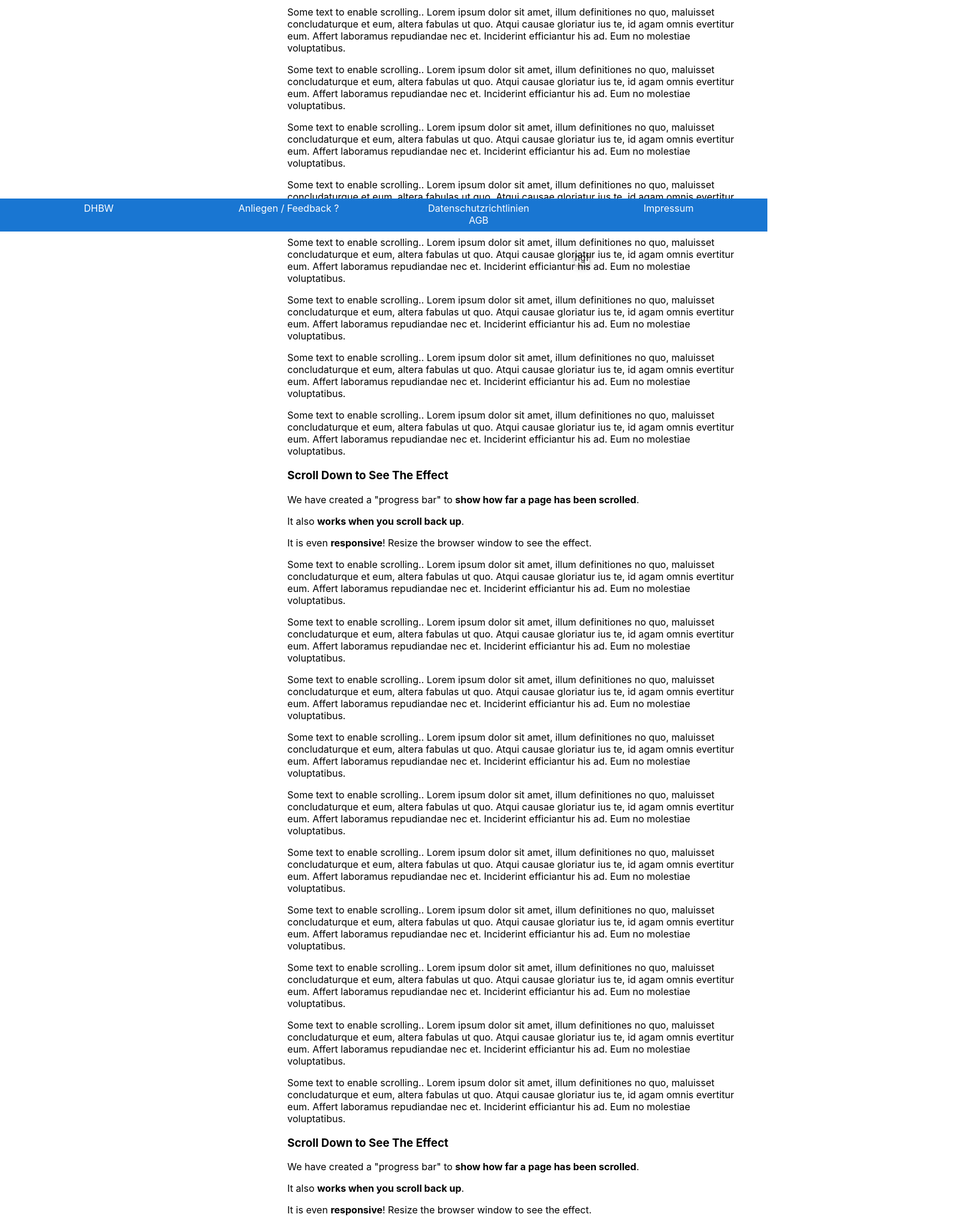
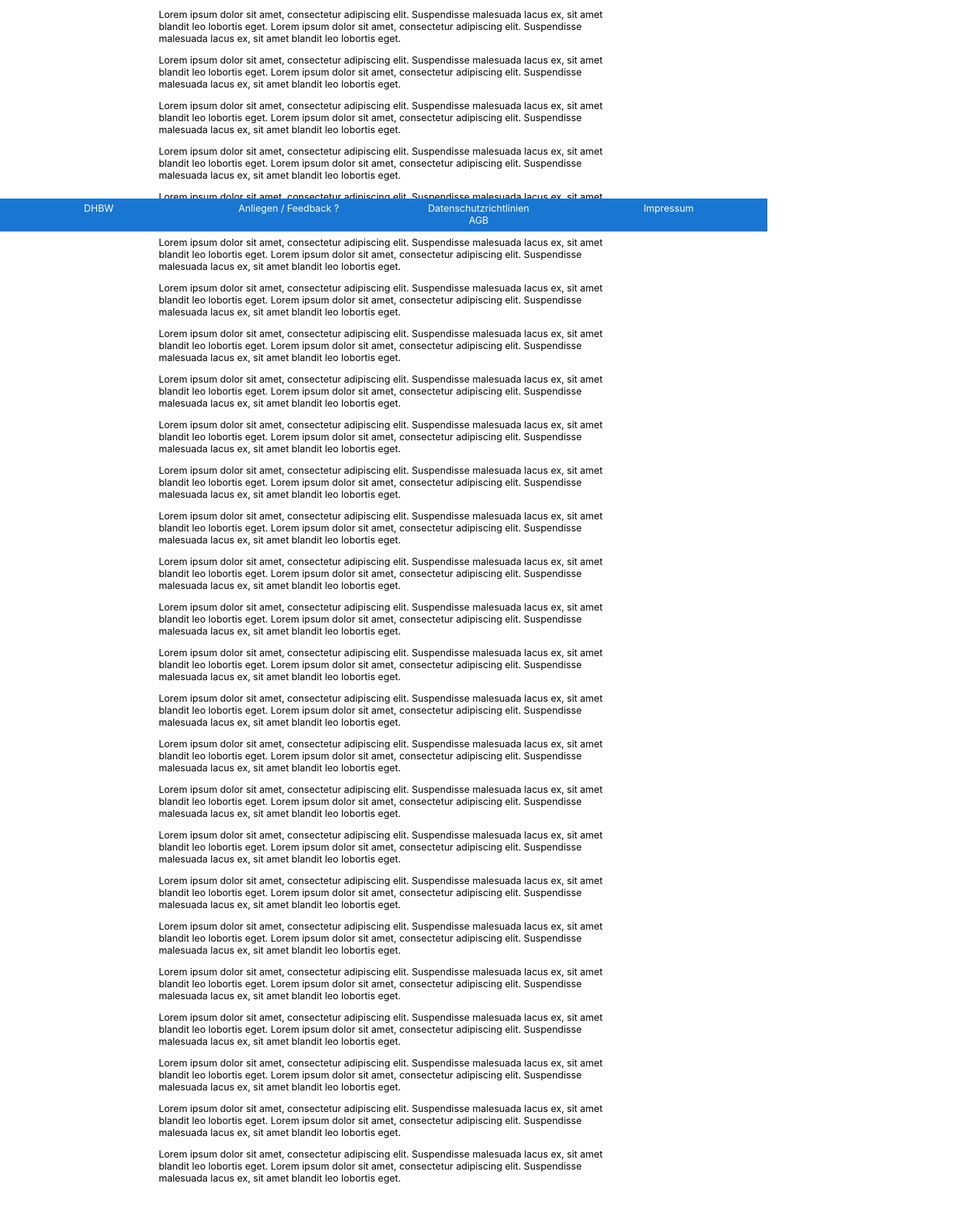
Before and after one commit to sakulklk/Lernmanagement, a Next.js app: page /JSK1 in a window 1280 px wide. Shown: the part 414-2453 px from the top of the page at 60% size, 1623 px wide, since content can reach past the window. Built offline with nearby package versions, Linux system fonts and the light colour scheme.

Commit message:
4 files modified

```diff
--- a/components/inhalt/K1/inhaltJSK1.js
+++ b/components/inhalt/K1/inhaltJSK1.js
@@ -19,250 +19,186 @@ export default function Sidemenu() {
             `}</style>
       <div className="content">
         <h3>Scroll Down to See The Effect</h3>
+
         <p>
-          We have created a "progress bar" to{' '}
-          <b>show how far a page has been scrolled</b>.
+          Lorem ipsum dolor sit amet, consectetur adipiscing elit. Suspendisse
+          malesuada lacus ex, sit amet blandit leo lobortis eget. Lorem ipsum
+          dolor sit amet, consectetur adipiscing elit. Suspendisse malesuada
+          lacus ex, sit amet blandit leo lobortis eget.
         </p>
         <p>
-          It also <b>works when you scroll back up</b>.
+          Lorem ipsum dolor sit amet, consectetur adipiscing elit. Suspendisse
+          malesuada lacus ex, sit amet blandit leo lobortis eget. Lorem ipsum
+          dolor sit amet, consectetur adipiscing elit. Suspendisse malesuada
+          lacus ex, sit amet blandit leo lobortis eget.
         </p>
         <p>
-          It is even <b>responsive</b>! Resize the browser window to see the
-          effect.
+          Lorem ipsum dolor sit amet, consectetur adipiscing elit. Suspendisse
+          malesuada lacus ex, sit amet blandit leo lobortis eget. Lorem ipsum
+          dolor sit amet, consectetur adipiscing elit. Suspendisse malesuada
+          lacus ex, sit amet blandit leo lobortis eget.
         </p>
         <p>
-          Some text to enable scrolling.. Lorem ipsum dolor sit amet, illum
-          definitiones no quo, maluisset concludaturque et eum, altera fabulas
-          ut quo. Atqui causae gloriatur ius te, id agam omnis evertitur eum.
-          Affert laboramus repudiandae nec et. Inciderint efficiantur his ad.
-          Eum no molestiae voluptatibus.
+          Lorem ipsum dolor sit amet, consectetur adipiscing elit. Suspendisse
+          malesuada lacus ex, sit amet blandit leo lobortis eget. Lorem ipsum
+          dolor sit amet, consectetur adipiscing elit. Suspendisse malesuada
+          lacus ex, sit amet blandit leo lobortis eget.
         </p>
         <p>
-          Some text to enable scrolling.. Lorem ipsum dolor sit amet, illum
-          definitiones no quo, maluisset concludaturque et eum, altera fabulas
-          ut quo. Atqui causae gloriatur ius te, id agam omnis evertitur eum.
-          Affert laboramus repudiandae nec et. Inciderint efficiantur his ad.
-          Eum no molestiae voluptatibus.
+          Lorem ipsum dolor sit amet, consectetur adipiscing elit. Suspendisse
+          malesuada lacus ex, sit amet blandit leo lobortis eget. Lorem ipsum
+          dolor sit amet, consectetur adipiscing elit. Suspendisse malesuada
+          lacus ex, sit amet blandit leo lobortis eget.
         </p>
         <p>
-          Some text to enable scrolling.. Lorem ipsum dolor sit amet, illum
-          definitiones no quo, maluisset concludaturque et eum, altera fabulas
-          ut quo. Atqui causae gloriatur ius te, id agam omnis evertitur eum.
-          Affert laboramus repudiandae nec et. Inciderint efficiantur his ad.
-          Eum no molestiae voluptatibus.
+          Lorem ipsum dolor sit amet, consectetur adipiscing elit. Suspendisse
+          malesuada lacus ex, sit amet blandit leo lobortis eget. Lorem ipsum
+          dolor sit amet, consectetur adipiscing elit. Suspendisse malesuada
+          lacus ex, sit amet blandit leo lobortis eget.
         </p>
         <p>
-          Some text to enable scrolling.. Lorem ipsum dolor sit amet, illum
-          definitiones no quo, maluisset concludaturque et eum, altera fabulas
-          ut quo. Atqui causae gloriatur ius te, id agam omnis evertitur eum.
-          Affert laboramus repudiandae nec et. Inciderint efficiantur his ad.
-          Eum no molestiae voluptatibus.
+          Lorem ipsum dolor sit amet, consectetur adipiscing elit. Suspendisse
+          malesuada lacus ex, sit amet blandit leo lobortis eget. Lorem ipsum
+          dolor sit amet, consectetur adipiscing elit. Suspendisse malesuada
+          lacus ex, sit amet blandit leo lobortis eget.
         </p>
         <p>
-          Some text to enable scrolling.. Lorem ipsum dolor sit amet, illum
-          definitiones no quo, maluisset concludaturque et eum, altera fabulas
-          ut quo. Atqui causae gloriatur ius te, id agam omnis evertitur eum.
-          Affert laboramus repudiandae nec et. Inciderint efficiantur his ad.
-          Eum no molestiae voluptatibus.
+          Lorem ipsum dolor sit amet, consectetur adipiscing elit. Suspendisse
+          malesuada lacus ex, sit amet blandit leo lobortis eget. Lorem ipsum
+          dolor sit amet, consectetur adipiscing elit. Suspendisse malesuada
+          lacus ex, sit amet blandit leo lobortis eget.
         </p>
         <p>
-          Some text to enable scrolling.. Lorem ipsum dolor sit amet, illum
-          definitiones no quo, maluisset concludaturque et eum, altera fabulas
-          ut quo. Atqui causae gloriatur ius te, id agam omnis evertitur eum.
-          Affert laboramus repudiandae nec et. Inciderint efficiantur his ad.
-          Eum no molestiae voluptatibus.
+          Lorem ipsum dolor sit amet, consectetur adipiscing elit. Suspendisse
+          malesuada lacus ex, sit amet blandit leo lobortis eget. Lorem ipsum
+          dolor sit amet, consectetur adipiscing elit. Suspendisse malesuada
+          lacus ex, sit amet blandit leo lobortis eget.
         </p>
         <p>
-          Some text to enable scrolling.. Lorem ipsum dolor sit amet, illum
-          definitiones no quo, maluisset concludaturque et eum, altera fabulas
-          ut quo. Atqui causae gloriatur ius te, id agam omnis evertitur eum.
-          Affert laboramus repudiandae nec et. Inciderint efficiantur his ad.
-          Eum no molestiae voluptatibus.
+          Lorem ipsum dolor sit amet, consectetur adipiscing elit. Suspendisse
+          malesuada lacus ex, sit amet blandit leo lobortis eget. Lorem ipsum
+          dolor sit amet, consectetur adipiscing elit. Suspendisse malesuada
+          lacus ex, sit amet blandit leo lobortis eget.
         </p>
         <p>
-          Some text to enable scrolling.. Lorem ipsum dolor sit amet, illum
-          definitiones no quo, maluisset concludaturque et eum, altera fabulas
-          ut quo. Atqui causae gloriatur ius te, id agam omnis evertitur eum.
-          Affert laboramus repudiandae nec et. Inciderint efficiantur his ad.
-          Eum no molestiae voluptatibus.
+          Lorem ipsum dolor sit amet, consectetur adipiscing elit. Suspendisse
+          malesuada lacus ex, sit amet blandit leo lobortis eget. Lorem ipsum
+          dolor sit amet, consectetur adipiscing elit. Suspendisse malesuada
+          lacus ex, sit amet blandit leo lobortis eget.
         </p>
         <p>
-          Some text to enable scrolling.. Lorem ipsum dolor sit amet, illum
-          definitiones no quo, maluisset concludaturque et eum, altera fabulas
-          ut quo. Atqui causae gloriatur ius te, id agam omnis evertitur eum.
-          Affert laboramus repudiandae nec et. Inciderint efficiantur his ad.
-          Eum no molestiae voluptatibus.
+          Lorem ipsum dolor sit amet, consectetur adipiscing elit. Suspendisse
+          malesuada lacus ex, sit amet blandit leo lobortis eget. Lorem ipsum
+          dolor sit amet, consectetur adipiscing elit. Suspendisse malesuada
+          lacus ex, sit amet blandit leo lobortis eget.
         </p>
         <p>
-          Some text to enable scrolling.. Lorem ipsum dolor sit amet, illum
-          definitiones no quo, maluisset concludaturque et eum, altera fabulas
-          ut quo. Atqui causae gloriatur ius te, id agam omnis evertitur eum.
-          Affert laboramus repudiandae nec et. Inciderint efficiantur his ad.
-          Eum no molestiae voluptatibus.
-        </p>{' '}
-        <h3>Scroll Down to See The Effect</h3>
-        <p>
-          We have created a "progress bar" to{' '}
-          <b>show how far a page has been scrolled</b>.
+          Lorem ipsum dolor sit amet, consectetur adipiscing elit. Suspendisse
+          malesuada lacus ex, sit amet blandit leo lobortis eget. Lorem ipsum
+          dolor sit amet, consectetur adipiscing elit. Suspendisse malesuada
+          lacus ex, sit amet blandit leo lobortis eget.
         </p>
         <p>
-          It also <b>works when you scroll back up</b>.
+          Lorem ipsum dolor sit amet, consectetur adipiscing elit. Suspendisse
+          malesuada lacus ex, sit amet blandit leo lobortis eget. Lorem ipsum
+          dolor sit amet, consectetur adipiscing elit. Suspendisse malesuada
+          lacus ex, sit amet blandit leo lobortis eget.
         </p>
         <p>
-          It is even <b>responsive</b>! Resize the browser window to see the
-          effect.
+          Lorem ipsum dolor sit amet, consectetur adipiscing elit. Suspendisse
+          malesuada lacus ex, sit amet blandit leo lobortis eget. Lorem ipsum
+          dolor sit amet, consectetur adipiscing elit. Suspendisse malesuada
+          lacus ex, sit amet blandit leo lobortis eget.
         </p>
         <p>
-          Some text to enable scrolling.. Lorem ipsum dolor sit amet, illum
-          definitiones no quo, maluisset concludaturque et eum, altera fabulas
-          ut quo. Atqui causae gloriatur ius te, id agam omnis evertitur eum.
-          Affert laboramus repudiandae nec et. Inciderint efficiantur his ad.
-          Eum no molestiae voluptatibus.
+          Lorem ipsum dolor sit amet, consectetur adipiscing elit. Suspendisse
+          malesuada lacus ex, sit amet blandit leo lobortis eget. Lorem ipsum
+          dolor sit amet, consectetur adipiscing elit. Suspendisse malesuada
+          lacus ex, sit amet blandit leo lobortis eget.
         </p>
         <p>
-          Some text to enable scrolling.. Lorem ipsum dolor sit amet, illum
-          definitiones no quo, maluisset concludaturque et eum, altera fabulas
-          ut quo. Atqui causae gloriatur ius te, id agam omnis evertitur eum.
-          Affert laboramus repudiandae nec et. Inciderint efficiantur his ad.
-          Eum no molestiae voluptatibus.
+          Lorem ipsum dolor sit amet, consectetur adipiscing elit. Suspendisse
+          malesuada lacus ex, sit amet blandit leo lobortis eget. Lorem ipsum
+          dolor sit amet, consectetur adipiscing elit. Suspendisse malesuada
+          lacus ex, sit amet blandit leo lobortis eget.
         </p>
         <p>
-          Some text to enable scrolling.. Lorem ipsum dolor sit amet, illum
-          definitiones no quo, maluisset concludaturque et eum, altera fabulas
-          ut quo. Atqui causae gloriatur ius te, id agam omnis evertitur eum.
-          Affert laboramus repudiandae nec et. Inciderint efficiantur his ad.
-          Eum no molestiae voluptatibus.
+          Lorem ipsum dolor sit amet, consectetur adipiscing elit. Suspendisse
+          malesuada lacus ex, sit amet blandit leo lobortis eget. Lorem ipsum
+          dolor sit amet, consectetur adipiscing elit. Suspendisse malesuada
+          lacus ex, sit amet blandit leo lobortis eget.
         </p>
         <p>
-          Some text to enable scrolling.. Lorem ipsum dolor sit amet, illum
-          definitiones no quo, maluisset concludaturque et eum, altera fabulas
-          ut quo. Atqui causae gloriatur ius te, id agam omnis evertitur eum.
-          Affert laboramus repudiandae nec et. Inciderint efficiantur his ad.
-          Eum no molestiae voluptatibus.
+          Lorem ipsum dolor sit amet, consectetur adipiscing elit. Suspendisse
+          malesuada lacus ex, sit amet blandit leo lobortis eget. Lorem ipsum
+          dolor sit amet, consectetur adipiscing elit. Suspendisse malesuada
+          lacus ex, sit amet blandit leo lobortis eget.
         </p>
         <p>
-          Some text to enable scrolling.. Lorem ipsum dolor sit amet, illum
-          definitiones no quo, maluisset concludaturque et eum, altera fabulas
-          ut quo. Atqui causae gloriatur ius te, id agam omnis evertitur eum.
-          Affert laboramus repudiandae nec et. Inciderint efficiantur his ad.
-          Eum no molestiae voluptatibus.
+          Lorem ipsum dolor sit amet, consectetur adipiscing elit. Suspendisse
+          malesuada lacus ex, sit amet blandit leo lobortis eget. Lorem ipsum
+          dolor sit amet, consectetur adipiscing elit. Suspendisse malesuada
+          lacus ex, sit amet blandit leo lobortis eget.
         </p>
         <p>
-          Some text to enable scrolling.. Lorem ipsum dolor sit amet, illum
-          definitiones no quo, maluisset concludaturque et eum, altera fabulas
-          ut quo. Atqui causae gloriatur ius te, id agam omnis evertitur eum.
-          Affert laboramus repudiandae nec et. Inciderint efficiantur his ad.
-          Eum no molestiae voluptatibus.
+          Lorem ipsum dolor sit amet, consectetur adipiscing elit. Suspendisse
+          malesuada lacus ex, sit amet blandit leo lobortis eget. Lorem ipsum
+          dolor sit amet, consectetur adipiscing elit. Suspendisse malesuada
+          lacus ex, sit amet blandit leo lobortis eget.
         </p>
         <p>
-          Some text to enable scrolling.. Lorem ipsum dolor sit amet, illum
-          definitiones no quo, maluisset concludaturque et eum, altera fabulas
-          ut quo. Atqui causae gloriatur ius te, id agam omnis evertitur eum.
-          Affert laboramus repudiandae nec et. Inciderint efficiantur his ad.
-          Eum no molestiae voluptatibus.
+          Lorem ipsum dolor sit amet, consectetur adipiscing elit. Suspendisse
+          malesuada lacus ex, sit amet blandit leo lobortis eget. Lorem ipsum
+          dolor sit amet, consectetur adipiscing elit. Suspendisse malesuada
+          lacus ex, sit amet blandit leo lobortis eget.
         </p>
         <p>
-          Some text to enable scrolling.. Lorem ipsum dolor sit amet, illum
-          definitiones no quo, maluisset concludaturque et eum, altera fabulas
-          ut quo. Atqui causae gloriatur ius te, id agam omnis evertitur eum.
-          Affert laboramus repudiandae nec et. Inciderint efficiantur his ad.
-          Eum no molestiae voluptatibus.
+          Lorem ipsum dolor sit amet, consectetur adipiscing elit. Suspendisse
+          malesuada lacus ex, sit amet blandit leo lobortis eget. Lorem ipsum
+          dolor sit amet, consectetur adipiscing elit. Suspendisse malesuada
+          lacus ex, sit amet blandit leo lobortis eget.
         </p>
         <p>
-          Some text to enable scrolling.. Lorem ipsum dolor sit amet, illum
-          definitiones no quo, maluisset concludaturque et eum, altera fabulas
-          ut quo. Atqui causae gloriatur ius te, id agam omnis evertitur eum.
-          Affert laboramus repudiandae nec et. Inciderint efficiantur his ad.
-          Eum no molestiae voluptatibus.
+          Lorem ipsum dolor sit amet, consectetur adipiscing elit. Suspendisse
+          malesuada lacus ex, sit amet blandit leo lobortis eget. Lorem ipsum
+          dolor sit amet, consectetur adipiscing elit. Suspendisse malesuada
+          lacus ex, sit amet blandit leo lobortis eget.
         </p>
         <p>
-          Some text to enable scrolling.. Lorem ipsum dolor sit amet, illum
-          definitiones no quo, maluisset concludaturque et eum, altera fabulas
-          ut quo. Atqui causae gloriatur ius te, id agam omnis evertitur eum.
-          Affert laboramus repudiandae nec et. Inciderint efficiantur his ad.
-          Eum no molestiae voluptatibus.
-        </p>{' '}
-        <h3>Scroll Down to See The Effect</h3>
-        <p>
-          We have created a "progress bar" to{' '}
-          <b>show how far a page has been scrolled</b>.
+          Lorem ipsum dolor sit amet, consectetur adipiscing elit. Suspendisse
+          malesuada lacus ex, sit amet blandit leo lobortis eget. Lorem ipsum
+          dolor sit amet, consectetur adipiscing elit. Suspendisse malesuada
+          lacus ex, sit amet blandit leo lobortis eget.
         </p>
         <p>
-          It also <b>works when you scroll back up</b>.
+          Lorem ipsum dolor sit amet, consectetur adipiscing elit. Suspendisse
+          malesuada lacus ex, sit amet blandit leo lobortis eget. Lorem ipsum
+          dolor sit amet, consectetur adipiscing elit. Suspendisse malesuada
+          lacus ex, sit amet blandit leo lobortis eget.
         </p>
         <p>
-          It is even <b>responsive</b>! Resize the browser window to see the
-          effect.
+          Lorem ipsum dolor sit amet, consectetur adipiscing elit. Suspendisse
+          malesuada lacus ex, sit amet blandit leo lobortis eget. Lorem ipsum
+          dolor sit amet, consectetur adipiscing elit. Suspendisse malesuada
+          lacus ex, sit amet blandit leo lobortis eget.
         </p>
         <p>
-          Some text to enable scrolling.. Lorem ipsum dolor sit amet, illum
-          definitiones no quo, maluisset concludaturque et eum, altera fabulas
-          ut quo. Atqui causae gloriatur ius te, id agam omnis evertitur eum.
-          Affert laboramus repudiandae nec et. Inciderint efficiantur his ad.
-          Eum no molestiae voluptatibus.
+          Lorem ipsum dolor sit amet, consectetur adipiscing elit. Suspendisse
+          malesuada lacus ex, sit amet blandit leo lobortis eget. Lorem ipsum
+          dolor sit amet, consectetur adipiscing elit. Suspendisse malesuada
+          lacus ex, sit amet blandit leo lobortis eget.
         </p>
         <p>
-          Some text to enable scrolling.. Lorem ipsum dolor sit amet, illum
-          definitiones no quo, maluisset concludaturque et eum, altera fabulas
-          ut quo. Atqui causae gloriatur ius te, id agam omnis evertitur eum.
-          Affert laboramus repudiandae nec et. Inciderint efficiantur his ad.
-          Eum no molestiae voluptatibus.
+          Lorem ipsum dolor sit amet, consectetur adipiscing elit. Suspendisse
+          malesuada lacus ex, sit amet blandit leo lobortis eget. Lorem ipsum
+          dolor sit amet, consectetur adipiscing elit. Suspendisse malesuada
+          lacus ex, sit amet blandit leo lobortis eget.
         </p>
         <p>
-          Some text to enable scrolling.. Lorem ipsum dolor sit amet, illum
-          definitiones no quo, maluisset concludaturque et eum, altera fabulas
-          ut quo. Atqui causae gloriatur ius te, id agam omnis evertitur eum.
-          Affert laboramus repudiandae nec et. Inciderint efficiantur his ad.
-          Eum no molestiae voluptatibus.
-        </p>
-        <p>
-          Some text to enable scrolling.. Lorem ipsum dolor sit amet, illum
-          definitiones no quo, maluisset concludaturque et eum, altera fabulas
-          ut quo. Atqui causae gloriatur ius te, id agam omnis evertitur eum.
-          Affert laboramus repudiandae nec et. Inciderint efficiantur his ad.
-          Eum no molestiae voluptatibus.
-        </p>
-        <p>
-          Some text to enable scrolling.. Lorem ipsum dolor sit amet, illum
-          definitiones no quo, maluisset concludaturque et eum, altera fabulas
-          ut quo. Atqui causae gloriatur ius te, id agam omnis evertitur eum.
-          Affert laboramus repudiandae nec et. Inciderint efficiantur his ad.
-          Eum no molestiae voluptatibus.
-        </p>
-        <p>
-          Some text to enable scrolling.. Lorem ipsum dolor sit amet, illum
-          definitiones no quo, maluisset concludaturque et eum, altera fabulas
-          ut quo. Atqui causae gloriatur ius te, id agam omnis evertitur eum.
-          Affert laboramus repudiandae nec et. Inciderint efficiantur his ad.
-          Eum no molestiae voluptatibus.
-        </p>
-        <p>
-          Some text to enable scrolling.. Lorem ipsum dolor sit amet, illum
-          definitiones no quo, maluisset concludaturque et eum, altera fabulas
-          ut quo. Atqui causae gloriatur ius te, id agam omnis evertitur eum.
-          Affert laboramus repudiandae nec et. Inciderint efficiantur his ad.
-          Eum no molestiae voluptatibus.
-        </p>
-        <p>
-          Some text to enable scrolling.. Lorem ipsum dolor sit amet, illum
-          definitiones no quo, maluisset concludaturque et eum, altera fabulas
-          ut quo. Atqui causae gloriatur ius te, id agam omnis evertitur eum.
-          Affert laboramus repudiandae nec et. Inciderint efficiantur his ad.
-          Eum no molestiae voluptatibus.
-        </p>
-        <p>
-          Some text to enable scrolling.. Lorem ipsum dolor sit amet, illum
-          definitiones no quo, maluisset concludaturque et eum, altera fabulas
-          ut quo. Atqui causae gloriatur ius te, id agam omnis evertitur eum.
-          Affert laboramus repudiandae nec et. Inciderint efficiantur his ad.
-          Eum no molestiae voluptatibus.
-        </p>
-        <p>
-          Some text to enable scrolling.. Lorem ipsum dolor sit amet, illum
-          definitiones no quo, maluisset concludaturque et eum, altera fabulas
-          ut quo. Atqui causae gloriatur ius te, id agam omnis evertitur eum.
-          Affert laboramus repudiandae nec et. Inciderint efficiantur his ad.
-          Eum no molestiae voluptatibus.
+          Lorem ipsum dolor sit amet, consectetur adipiscing elit. Suspendisse
+          malesuada lacus ex, sit amet blandit leo lobortis eget. Lorem ipsum
+          dolor sit amet, consectetur adipiscing elit. Suspendisse malesuada
+          lacus ex, sit amet blandit leo lobortis eget.
         </p>
       </div>
     </div>
--- a/pages/JSK1.js
+++ b/pages/JSK1.js
@@ -21,9 +21,9 @@ export default function Test() {
               <SideMenu></SideMenu>
             </Box>
           </Grid>
-          <Grid item xs={2}>
+          {/* <Grid item xs={2}>
             <SideMenuRight></SideMenuRight>
-          </Grid>
+          </Grid> */}
           <Grid item xs={8}>
             <ScrollBar></ScrollBar>
             <Content></Content>
--- a/pages/uebersichtJS.js
+++ b/pages/uebersichtJS.js
@@ -23,9 +23,9 @@ export default function Test() {
             <Content></Content>
           </Grid>
 
-          <Grid item xs={2}>
+          {/* <Grid item xs={2}>
             <SideMenuRight></SideMenuRight>
-          </Grid>
+          </Grid> */}
         </Grid>
       </div>
       <Footer></Footer>
```
Also changed, not shown: components/inhalt/Uebersicht/inhalt.js (+0 -80 lines).
